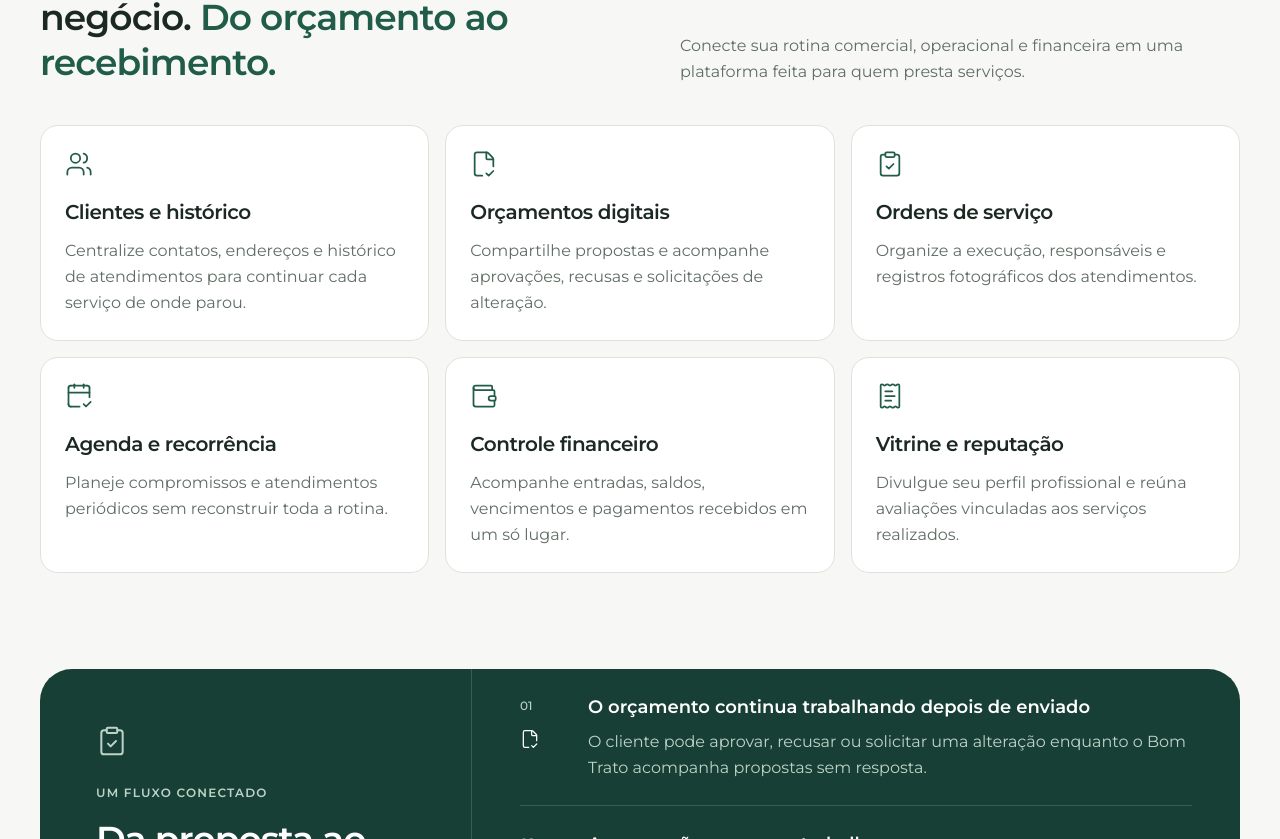
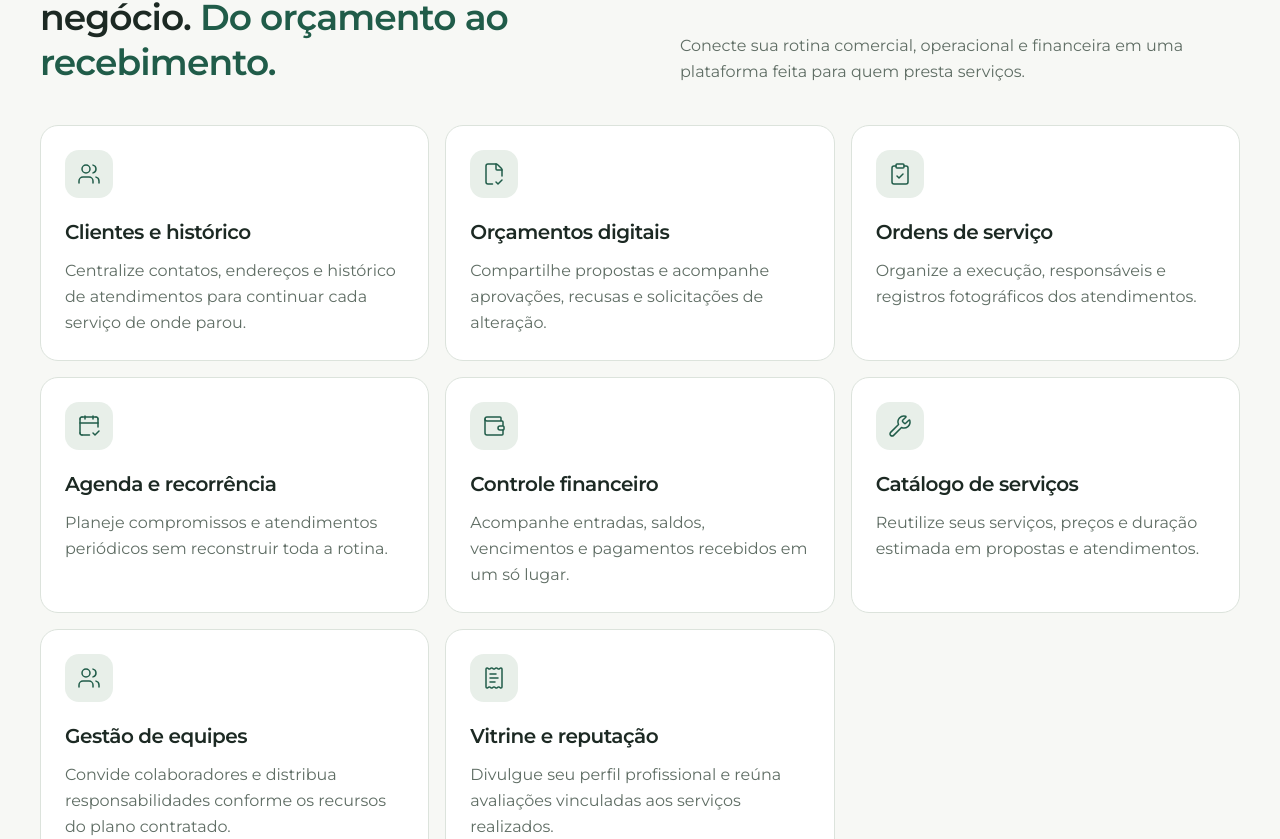
Before and after one commit to mbsegalla/bom-trato, a Next.js app: page / in a window 1280 px wide. Shown: the part 1061-1900 px from the top of the page. Built offline with nearby package versions, Linux system fonts and the light colour scheme; no server answers.

Commit message:
feat: improve public home product communication

```diff
--- a/src/modules/marketing/components/marketingFeatures.tsx
+++ b/src/modules/marketing/components/marketingFeatures.tsx
@@ -1,6 +1,6 @@
-import { CalendarCheck2, ClipboardCheck, FileCheck2, ReceiptText, Users, Wallet } from 'lucide-react';
+import { CalendarCheck2, ClipboardCheck, FileCheck2, ReceiptText, Users, Wallet, Wrench } from 'lucide-react';
 
-const benefits = [
+const features = [
   {
     icon: Users,
     title: 'Clientes e histórico',
@@ -28,6 +28,16 @@ const benefits = [
     description: 'Acompanhe entradas, saldos, vencimentos e pagamentos recebidos em um só lugar.',
   },
   {
+    icon: Wrench,
+    title: 'Catálogo de serviços',
+    description: 'Reutilize seus serviços, preços e duração estimada em propostas e atendimentos.',
+  },
+  {
+    icon: Users,
+    title: 'Gestão de equipes',
+    description: 'Convide colaboradores e distribua responsabilidades conforme os recursos do plano contratado.',
+  },
+  {
     icon: ReceiptText,
     title: 'Vitrine e reputação',
     description: 'Divulgue seu perfil profissional e reúna avaliações vinculadas aos serviços realizados.',
@@ -50,9 +60,11 @@ export function MarketingFeatures() {
         </div>
 
         <div className="mt-10 grid gap-4 sm:grid-cols-2 lg:grid-cols-3">
-          {benefits.map(({ icon: Icon, title, description }) => (
+          {features.map(({ icon: Icon, title, description }) => (
             <article key={title} className="rounded-2xl border border-border bg-card p-6">
-              <Icon aria-hidden="true" className="size-7 text-primary" strokeWidth={1.5} />
+              <div className="flex size-12 items-center justify-center rounded-xl bg-secondary text-primary">
+                <Icon aria-hidden="true" className="size-6" strokeWidth={1.5} />
+              </div>
 
               <h3 className="mt-5 text-xl font-semibold tracking-tight">{title}</h3>
 
```
